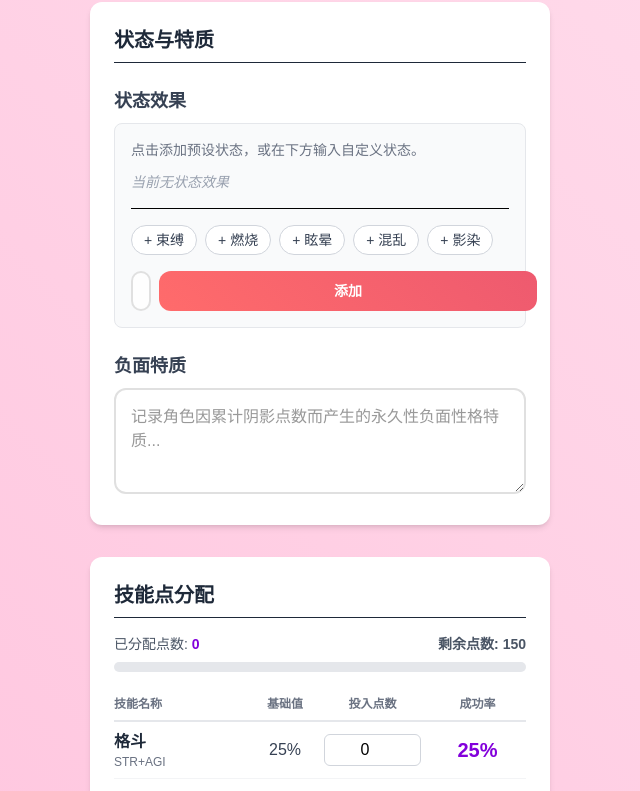
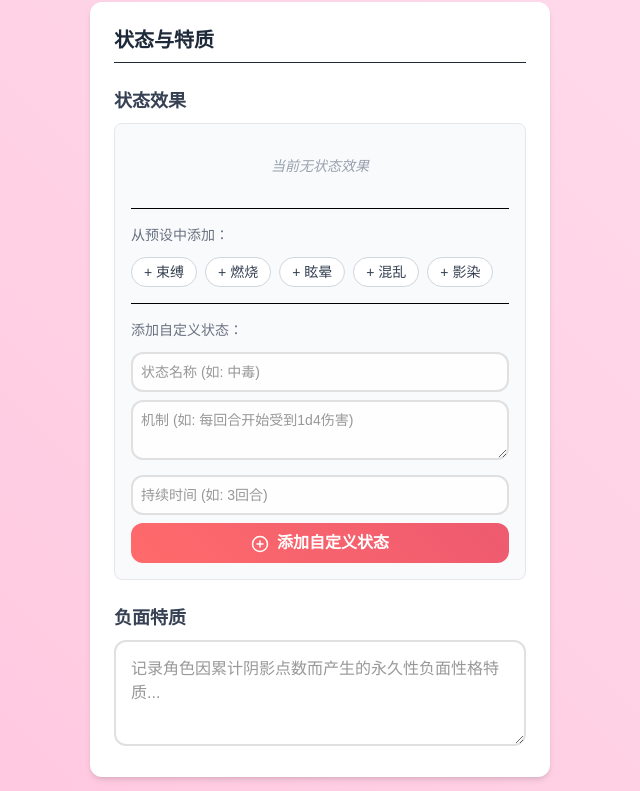
Before and after one commit to notuhao/MahoShojo-ARENA-TRPG-Helper, a Next.js app: page /character/create in a window 1280 px wide. Shown: the part 3040-3831 px from the top of the page, without its empty margins (320-960 px from the left). Built offline with nearby package versions, Linux system fonts and the light colour scheme.

Commit message:
fix: 角色卡和状态布局问题

```diff
--- a/components/character-creator/StatusAndTraitsPanel.tsx
+++ b/components/character-creator/StatusAndTraitsPanel.tsx
@@ -1,22 +1,30 @@
-// components/character-creator/StatusAndTraitsPanel.tsx
+// 文件: components/character-creator/StatusAndTraitsPanel.tsx
 
 import React, { useState } from 'react';
+import { StatusEffect } from '../../pages/character/create';
 import { X, PlusCircle } from 'lucide-react';
 
 /**
- * @fileoverview 角色状态与特质管理面板 (v0.1.1)
+ * @fileoverview 角色状态与特质管理面板 (v0.1.2 重构版)
  * @description
- * 实现了 SRS v0.1.1 中 FR-1.3.1 和 FR-1.3.2 的需求。
- * 允许用户管理角色的“状态效果”列表和填写“负面特质”。
+ * - [核心重构] 完全重写以支持结构化的状态效果（名称、机制、持续时间），满足SRS v0.1.1要求。
+ * - [UI/UX优化] 重新设计了自定义状态的输入表单，使其更清晰、易用。
+ * - [UI/UX优化] 当前状态效果以卡片形式展示，信息更完整，布局更美观。
  */
 
-// 预设的状态效果，符合 SRS FR-1.3.1
-const PRESET_STATUSES = ['束缚', '燃烧', '眩晕', '混乱', '影染'];
+// 预设的状态效果，现在是完整的对象结构
+const PRESET_STATUSES: Omit<StatusEffect, 'id'>[] = [
+  { name: '束缚', mechanism: '无法移动。闪避判定受到一个惩罚骰。', duration: '直到被解放或通过STR判定' },
+  { name: '燃烧', mechanism: '每回合开始时受到1d6点火焰伤害。', duration: '直到花费一个主要动作扑灭' },
+  { name: '眩晕', mechanism: '无法执行任何动作。', duration: '直到该角色下回合结束' },
+  { name: '混乱', mechanism: '随机行动。', duration: '直到通过一次WILL判定' },
+  { name: '影染', mechanism: '无法呼唤羁绊。共情判定受惩罚骰。', duration: '直到光辉值恢复过半' },
+];
 
 interface StatusAndTraitsPanelProps {
-  statusEffects: string[];
+  statusEffects: StatusEffect[];
   negativeTraits: string;
-  onStatusEffectsChange: (effects: string[]) => void;
+  onStatusEffectsChange: (effects: StatusEffect[]) => void;
   onNegativeTraitsChange: (traits: string) => void;
 }
 
@@ -26,24 +34,37 @@ const StatusAndTraitsPanel: React.FC<StatusAndTraitsPanelProps> = ({
   onStatusEffectsChange,
   onNegativeTraitsChange
 }) => {
-  const [customStatus, setCustomStatus] = useState('');
+  // 自定义状态的输入状态
+  const [customStatus, setCustomStatus] = useState<Omit<StatusEffect, 'id'>>({
+    name: '',
+    mechanism: '',
+    duration: ''
+  });
 
   // 添加一个新的状态效果
-  const addStatusEffect = (effect: string) => {
-    if (effect.trim() && !statusEffects.includes(effect.trim())) {
-      onStatusEffectsChange([...statusEffects, effect.trim()]);
+  const addStatusEffect = (effectData: Omit<StatusEffect, 'id'>) => {
+    // 检查是否已存在同名状态
+    if (effectData.name.trim() && !statusEffects.some(e => e.name === effectData.name.trim())) {
+      const newEffect: StatusEffect = {
+        id: Date.now(), // 使用时间戳作为唯一key
+        ...effectData
+      };
+      onStatusEffectsChange([...statusEffects, newEffect]);
     }
   };
 
-  // 添加自定义状态
+  // 处理添加自定义状态
   const handleAddCustomStatus = () => {
+    if (customStatus.name.trim()) {
       addStatusEffect(customStatus);
-    setCustomStatus(''); // 清空输入框
+      // 清空输入框
+      setCustomStatus({ name: '', mechanism: '', duration: '' });
+    }
   };
 
   // 移除一个状态效果
-  const removeStatusEffect = (effectToRemove: string) => {
-    onStatusEffectsChange(statusEffects.filter(effect => effect !== effectToRemove));
+  const removeStatusEffect = (idToRemove: number) => {
+    onStatusEffectsChange(statusEffects.filter(effect => effect.id !== idToRemove));
   };
 
   return (
@@ -53,55 +74,73 @@ const StatusAndTraitsPanel: React.FC<StatusAndTraitsPanelProps> = ({
       {/* 状态效果管理 */}
       <div>
         <h4 className="text-lg font-semibold text-gray-700 mb-2">状态效果</h4>
-        <div className="p-4 bg-gray-50 border border-gray-200 rounded-lg">
-          <p className="text-sm text-gray-500 mb-3">
-            点击添加预设状态，或在下方输入自定义状态。
-          </p>
+        <div className="p-4 bg-gray-50 border border-gray-200 rounded-lg space-y-4">
+
           {/* 当前状态列表 */}
-          <div className="flex flex-wrap gap-2 mb-4">
+          <div className="space-y-3">
             {statusEffects.length > 0 ? (
               statusEffects.map(effect => (
-                <span key={effect} className="flex items-center bg-purple-100 text-purple-800 text-sm font-medium px-3 py-1 rounded-full">
-                  {effect}
-                  <button onClick={() => removeStatusEffect(effect)} className="ml-2 text-purple-600 hover:text-purple-800">
-                    <X size={14} />
+                <div key={effect.id} className="bg-purple-100 text-purple-800 p-3 rounded-lg relative">
+                  <button onClick={() => removeStatusEffect(effect.id)} className="absolute top-2 right-2 text-purple-600 hover:text-purple-800">
+                    <X size={16} />
                   </button>
-                </span>
+                  <p className="font-bold text-base">{effect.name}</p>
+                  <p className="text-sm mt-1"><span className="font-semibold">机制:</span> {effect.mechanism}</p>
+                  <p className="text-xs text-purple-700 mt-1"><span className="font-semibold">持续:</span> {effect.duration}</p>
+                </div>
               ))
             ) : (
-              <p className="text-sm text-gray-400 italic">当前无状态效果</p>
+              <p className="text-sm text-gray-400 italic text-center py-4">当前无状态效果</p>
             )}
           </div>
 
           {/* 预设状态按钮 */}
-          <div className="flex flex-wrap gap-2 border-t pt-4">
+          <div className="border-t pt-4">
+            <p className="text-sm text-gray-500 mb-3">从预设中添加：</p>
+            <div className="flex flex-wrap gap-2">
               {PRESET_STATUSES.map(status => (
                 <button
-                key={status}
+                  key={status.name}
                   onClick={() => addStatusEffect(status)}
-                disabled={statusEffects.includes(status)}
+                  disabled={statusEffects.some(e => e.name === status.name)}
                   className="px-3 py-1 bg-white border border-gray-300 rounded-full text-sm text-gray-700 hover:bg-gray-100 disabled:opacity-50 disabled:cursor-not-allowed"
                 >
-                + {status}
+                  + {status.name}
                 </button>
               ))}
             </div>
+          </div>
 
-          {/* 自定义状态输入 */}
-          <div className="flex gap-2 mt-4">
+          {/* 自定义状态输入表单 */}
+          <div className="border-t pt-4 space-y-2">
+            <p className="text-sm text-gray-500 mb-3">添加自定义状态：</p>
             <input
               type="text"
-              value={customStatus}
-              onChange={(e) => setCustomStatus(e.target.value)}
-              placeholder="输入自定义状态 (如: 中毒2回合)"
-              className="input-field flex-grow !p-2 text-sm"
-              onKeyDown={(e) => { if (e.key === 'Enter') handleAddCustomStatus(); }}
+              value={customStatus.name}
+              onChange={(e) => setCustomStatus(s => ({...s, name: e.target.value}))}
+              placeholder="状态名称 (如: 中毒)"
+              className="input-field !p-2 text-sm"
+            />
+             <textarea
+              value={customStatus.mechanism}
+              onChange={(e) => setCustomStatus(s => ({...s, mechanism: e.target.value}))}
+              rows={2}
+              placeholder="机制 (如: 每回合开始受到1d4伤害)"
+              className="input-field !p-2 text-sm"
+            />
+            <input
+              type="text"
+              value={customStatus.duration}
+              onChange={(e) => setCustomStatus(s => ({...s, duration: e.target.value}))}
+              placeholder="持续时间 (如: 3回合)"
+              className="input-field !p-2 text-sm"
             />
             <button
               onClick={handleAddCustomStatus}
-              className="generate-button !py-1 !px-4 !text-sm !mb-0 flex-shrink-0"
+              className="w-full generate-button !py-2 !text-base !mb-0 flex-shrink-0"
             >
-              添加
+              <PlusCircle size={18} className="inline-block mr-2" />
+              添加自定义状态
             </button>
           </div>
         </div>
--- a/pages/character/create.tsx
+++ b/pages/character/create.tsx
@@ -28,7 +28,15 @@ import { X, Upload, ClipboardPaste } from 'lucide-react';
 
 // 力量层级，键名必须与 leveling.json 中的键一致
 export type PowerLevel = keyof typeof levelingData.levels;
-// 核心属性
+
+// 【修正】状态效果的结构化类型定义
+export interface StatusEffect {
+  id: number;
+  name: string;
+  mechanism: string;
+  duration: string;
+}
+
 export interface CharacterAttributes { STR: number; CON: number; AGI: number; MAG: number; WILL: number; PER: number; CHM: number; }
 // 技能点记录，键为技能ID，值为投入点数
 export type SkillPoints = Record<string, number>;
@@ -65,7 +73,7 @@ export interface CharacterSheet {
   blooming: Blooming;
   gemScepter: GemScepter;
   bonds: Bond[];
-  statusEffects: string[];
+  statusEffects: StatusEffect[]; // 确保类型为 StatusEffect[]
   negativeTraits: string;
 }
 
@@ -185,7 +193,7 @@ const CharacterCreatorPage: React.FC = () => {
   const handleVitalsChange = useCallback((field: 'hp' | 'mp' | 'radiance', newStat: DynamicStat) => setCharacter(prev => ({ ...prev, [field]: newStat })), []);
   const handleShadowPointsChange = useCallback((points: number) => setCharacter(prev => ({ ...prev, shadowPoints: points })), []);
   const handleBondsChange = useCallback((newBonds: Bond[]) => setCharacter(prev => ({ ...prev, bonds: newBonds })), []);
-  // 处理幕间休息的回调函数
+  const handleNarrativeUpdate = useCallback((field: string, value: any) => setCharacter(prev => ({ ...prev, [field]: value })), []);
   const handleIntermission = useCallback(() => {
     setCharacter(prev => {
       // 计算所有羁绊的光辉影响总和
@@ -207,9 +215,7 @@ const CharacterCreatorPage: React.FC = () => {
     });
   }, []);
 
-  const handleNarrativeUpdate = useCallback((field: string, value: any) => setCharacter(prev => ({ ...prev, [field]: value })), []);
-
-  const handleStatusEffectsChange = useCallback((effects: string[]) => setCharacter(prev => ({ ...prev, statusEffects: effects })), []);
+  const handleStatusEffectsChange = useCallback((effects: StatusEffect[]) => setCharacter(prev => ({ ...prev, statusEffects: effects })), []);
   const handleNegativeTraitsChange = useCallback((traits: string) => setCharacter(prev => ({ ...prev, negativeTraits: traits })), []);
 
   const handleCharacterGenerated = useCallback((data: AIGeneratedCharacterData) => {
@@ -227,14 +233,12 @@ const CharacterCreatorPage: React.FC = () => {
         return ''; // 如果AI返回了无效的阵营，则重置为空字符串
     };
 
-    // 1. 先安全地合并 info 对象，并处理 faction 的类型
     const mergedInfo: CharacterInfo = {
         ...baseSheet.info,
         ...(aiSheet.info || {}),
         faction: validateFaction(aiSheet.info?.faction),
     };
 
-    // 2. 构建最终的、类型安全的角色卡对象
     const mergedSheet: CharacterSheet = {
       ...baseSheet,
       ...aiSheet,
@@ -247,6 +251,7 @@ const CharacterCreatorPage: React.FC = () => {
       gemScepter: { ...baseSheet.gemScepter, ...(aiSheet.gemScepter || {}) },
       powers: aiSheet.powers || baseSheet.powers,
       bonds: aiSheet.bonds || baseSheet.bonds,
+      statusEffects: [],
     };
 
     setCharacter(mergedSheet);
@@ -470,7 +475,7 @@ const CharacterCreatorPage: React.FC = () => {
               >
                 <X size={24} />
               </button>
-              <p className="text-center text-sm text-gray-600 mb-2">
+              <p id="image-modal-title" className="text-center text-sm text-gray-600 mb-2">
                 📱 移动端请长按图片保存到相册
               </p>
               {/* 使用 Next/Image 组件 */}
```
Also changed, not shown: components/character-creator/CharacterSheetDisplay.tsx (+22 -24 lines). Lines whose indentation alone changed are shown as unchanged.
